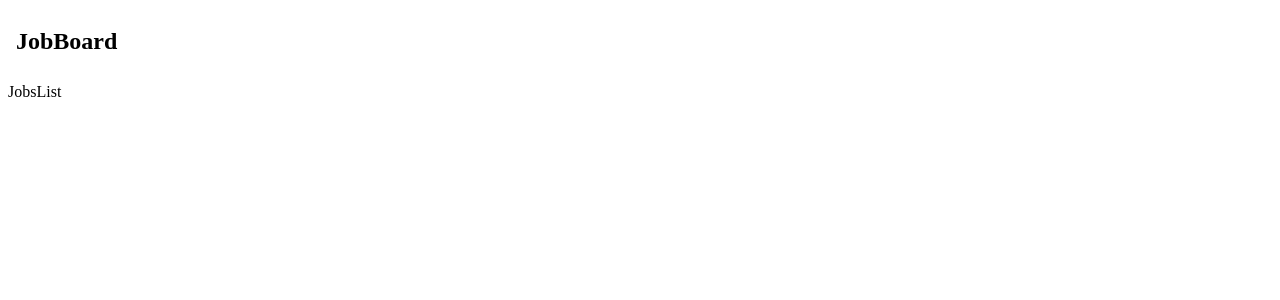
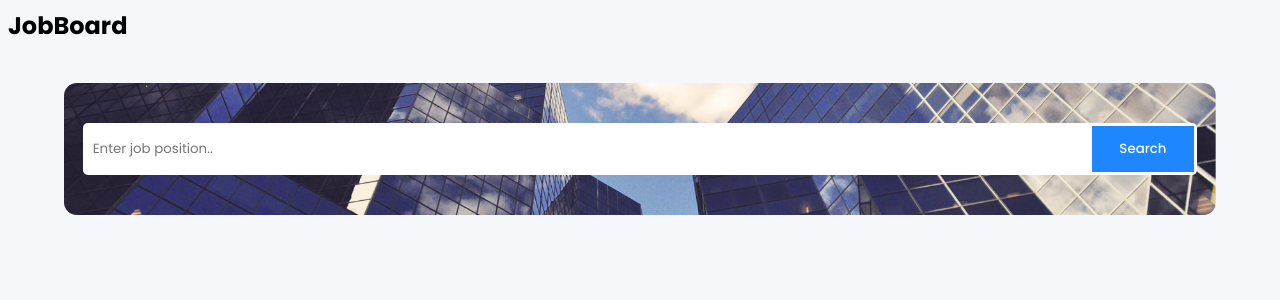
Before and after one commit to Hagane3/job-board, a React (Vite) app: page / in a window 1280 px wide. Shown: the top 300 px of the page. Built offline with nearby package versions, Linux system fonts and the light colour scheme.

Commit message:
[feat] Add Searchbar

```diff
--- a/index.html
+++ b/index.html
@@ -5,6 +5,12 @@
     <link rel="icon" type="image/svg+xml" href="/vite.svg" />
     <meta name="viewport" content="width=device-width, initial-scale=1.0" />
     <title>Job Board</title>
+    <link rel="preconnect" href="https://fonts.googleapis.com" />
+    <link rel="preconnect" href="https://fonts.gstatic.com" crossorigin />
+    <link
+      href="https://fonts.googleapis.com/css2?family=Poppins:wght@100;300;400;500;600;700&display=swap"
+      rel="stylesheet"
+    />
   </head>
   <body>
     <div id="root"></div>
--- a/src/App.scss
+++ b/src/App.scss
@@ -1,2 +1,3 @@
 .App {
+  height: 100%;
 }
--- /dev/null
+++ b/src/components/UI/Searchbar.module.scss
@@ -0,0 +1,32 @@
+.searchbar {
+  background-image: url("../../assets/images/backgroundImg.png");
+  background-size: cover;
+  background-position: center;
+  border-radius: 0.8rem;
+  padding: 2.5rem 1.2rem;
+  margin-top: 2rem;
+
+  &_container {
+    display: flex;
+    justify-content: space-between;
+    border-radius: 0.3rem;
+    overflow: hidden;
+    padding: 0.2rem;
+    background-color: white;
+
+    button {
+      padding: 0.8rem 1.7rem;
+      background-color: #1e86ff;
+      font-weight: 500;
+      color: #fff;
+      border: none;
+    }
+
+    input {
+      border: none;
+      width: 100%;
+      padding: 0.2rem 0.4rem;
+      outline: none;
+    }
+  }
+}
--- /dev/null
+++ b/src/components/UI/Searchbar.tsx
@@ -0,0 +1,15 @@
+import classes from "./Searchbar.module.scss";
+import { BsBag } from "react-icons/bs";
+
+function SearchBar() {
+  return (
+    <div className={classes.searchbar}>
+      <div className={classes.searchbar_container}>
+        <input placeholder="Enter job position.." />
+        <button>Search</button>
+      </div>
+    </div>
+  );
+}
+
+export default SearchBar;
--- a/src/index.scss
+++ b/src/index.scss
@@ -0,0 +1,17 @@
+html {
+  height: 100%;
+}
+
+* {
+  font-family: "Poppins", sans-serif;
+}
+
+body {
+  background-color: rgb(246, 247, 251);
+}
+
+* {
+  margin: 0;
+  padding: 0;
+  box-sizing: border-box;
+}
--- /dev/null
+++ b/src/pages/JobsList.module.scss
@@ -0,0 +1,4 @@
+.jobs_list {
+  width: 90%;
+  margin: 0 auto;
+}
--- a/src/pages/JobsList.tsx
+++ b/src/pages/JobsList.tsx
@@ -1,7 +1,12 @@
-import React from "react";
+import Searchbar from "../components/UI/Searchbar";
+import classes from "./JobsList.module.scss";
 
 function JobsList() {
-  return <div>JobsList</div>;
+  return (
+    <section className={classes.jobs_list}>
+      <Searchbar />
+    </section>
+  );
 }
 
 export default JobsList;
```
Also changed, not shown: src/assets/images/backgroundImg.png (added).
